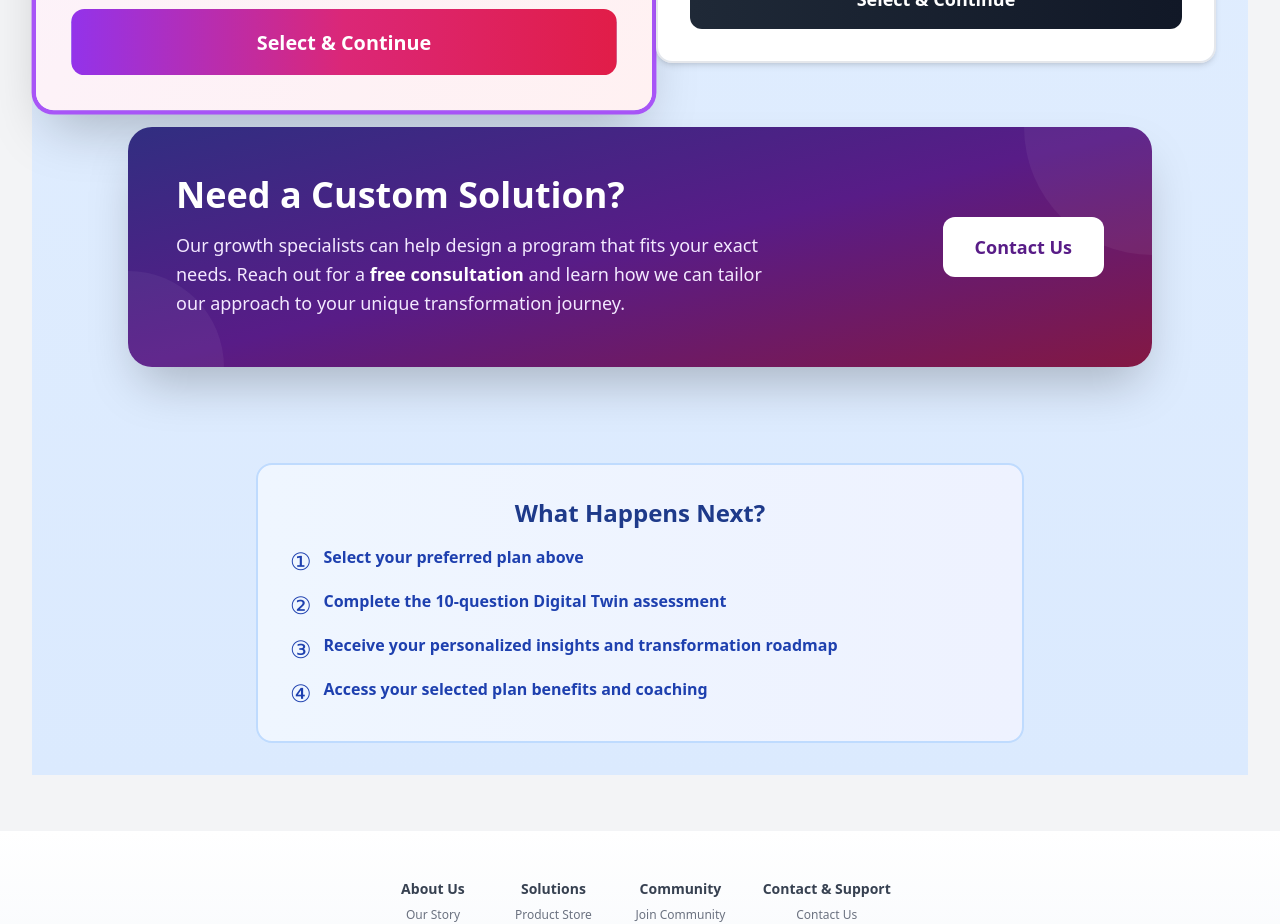
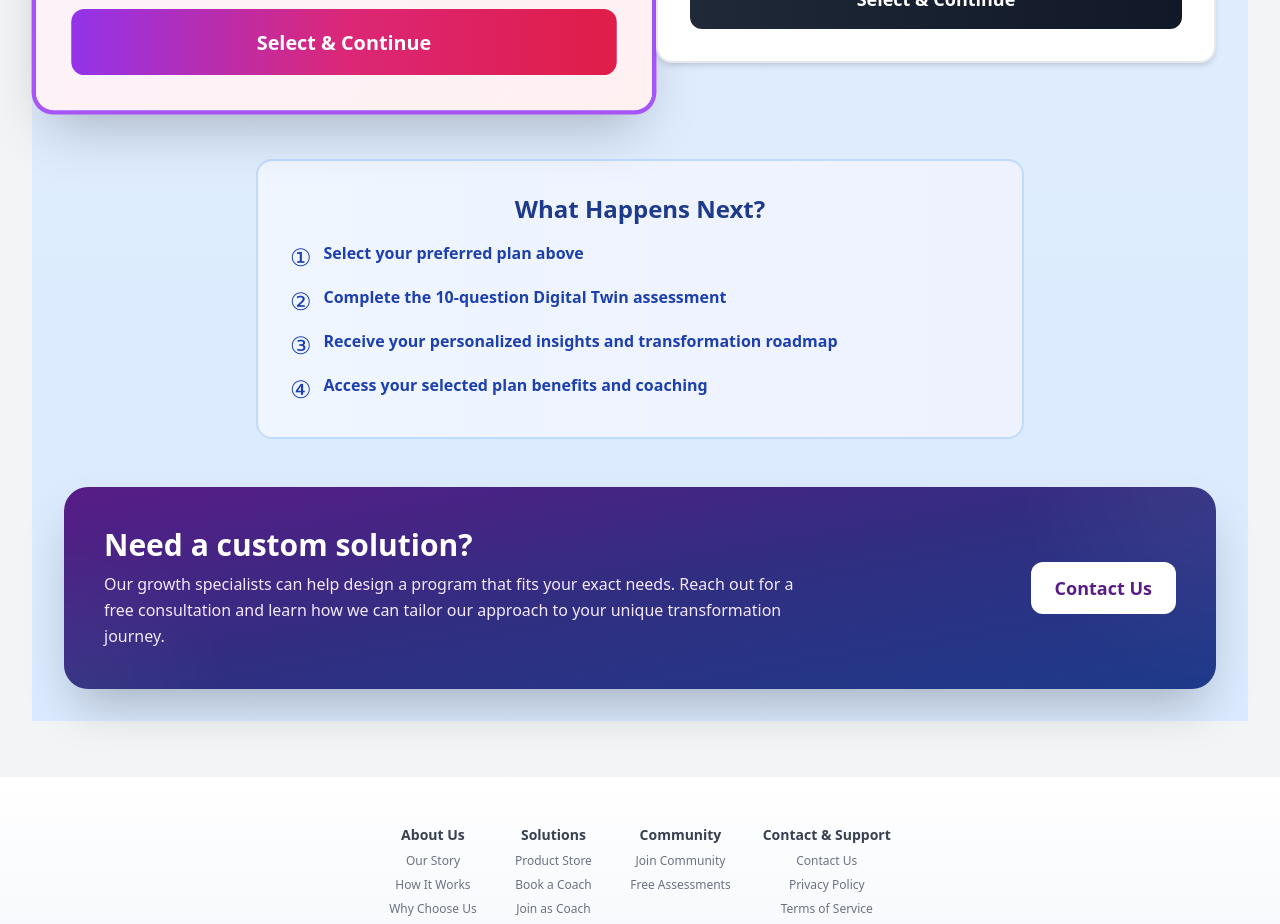
Before and after one commit to shivanichhabra4u10-cmyk/wingro, a React (Create React App) app in the folder client/: page /digital-twin in a window 1280 px wide. Shown: the part 3140-4064 px from the top of the page. Built offline with nearby package versions, Linux system fonts and the light colour scheme.

Commit message:
moved contact us in bottom

```diff
--- a/client/src/components/DigitalTwinPricingPlans.tsx
+++ b/client/src/components/DigitalTwinPricingPlans.tsx
@@ -491,36 +491,6 @@ const DigitalTwinPricingPlans: React.FC<DigitalTwinPricingPlansProps> = ({ userI
         </div>
       )}
 
-      {/* Contact CTA Section */}
-      <div className="mt-16 max-w-5xl mx-auto">
-        <div className="bg-gradient-to-br from-indigo-900 via-purple-900 to-pink-900 rounded-3xl p-8 md:p-12 shadow-2xl text-white relative overflow-hidden">
-          {/* Decorative elements */}
-          <div className="absolute top-0 right-0 w-64 h-64 bg-white opacity-5 rounded-full -mr-32 -mt-32"></div>
-          <div className="absolute bottom-0 left-0 w-48 h-48 bg-white opacity-5 rounded-full -ml-24 -mb-24"></div>
-
-          <div className="relative z-10 flex flex-col md:flex-row items-center justify-between">
-            <div className="md:w-2/3 mb-6 md:mb-0">
-              <h3 className="text-3xl md:text-4xl font-black mb-4">
-                Need a Custom Solution?
-              </h3>
-              <p className="text-lg text-purple-100 leading-relaxed">
-                Our growth specialists can help design a program that fits your exact needs.
-                Reach out for a <span className="font-bold text-white">free consultation</span> and
-                learn how we can tailor our approach to your unique transformation journey.
-              </p>
-            </div>
-            <div className="md:w-1/3 md:text-right md:pl-6">
-              <button
-                onClick={() => window.location.href = '/contact'}
-                className="bg-white text-purple-900 px-8 py-4 rounded-xl font-bold text-lg hover:bg-purple-50 transition-all hover:shadow-2xl hover:scale-105"
-              >
-                Contact Us
-              </button>
-            </div>
-          </div>
-        </div>
-      </div>
-
 
     </div>
   );
--- a/client/src/components/TieredPlans.tsx
+++ b/client/src/components/TieredPlans.tsx
@@ -106,24 +106,6 @@ const TieredPlans: React.FC<TieredPlansProps> = ({ plans = defaultPlans, userId,
           </div>
         ))}
       </div>
-
-      {/* Contact Us Section */}
-      <div className="mt-12 bg-gradient-to-r from-blue-50 to-indigo-50 rounded-xl p-6 shadow-sm">
-        <div className="flex flex-col md:flex-row items-center">
-          <div className="md:w-2/3 mb-6 md:mb-0">
-            <h3 className="text-2xl font-bold text-gray-800">Need a custom solution?</h3>
-            <p className="text-gray-600 mt-2">
-              Our growth specialists can help design a program that fits your exact needs.
-              Reach out for a free consultation and learn how we can tailor our approach to your unique situation.
-            </p>
-          </div>
-          <div className="md:w-1/3 md:text-right md:pl-4">
-            <button className="bg-gradient-to-r from-blue-600 to-indigo-600 text-white py-3 px-6 rounded-lg hover:shadow-md transition-all font-medium">
-              Contact Us
-            </button>
-          </div>
-        </div>
-      </div>
     </div>
   );
 };
--- a/client/src/pages/DigitalTwinCareer.tsx
+++ b/client/src/pages/DigitalTwinCareer.tsx
@@ -975,6 +975,33 @@ const CareerAssessment: React.FC = () => {
             </ul>
           </div>
         </div>
+
+        {/* Need a Custom Solution Section */}
+        <div className="mt-12 max-w-6xl mx-auto">
+          <div className="bg-gradient-to-br from-purple-900 via-indigo-900 to-blue-900 rounded-3xl p-8 md:p-10 shadow-2xl text-white relative overflow-hidden">
+            {/* Decorative elements */}
+            <div className="absolute top-0 right-0 w-64 h-64 bg-white/5 rounded-full -mr-32 -mt-32 blur-3xl"></div>
+            <div className="absolute bottom-0 left-0 w-48 h-48 bg-white/5 rounded-full -ml-24 -mb-24 blur-3xl"></div>
+
+            <div className="relative z-10 flex flex-col md:flex-row items-center">
+              <div className="md:w-2/3 mb-6 md:mb-0">
+                <h3 className="text-2xl md:text-3xl font-black text-white">Need a custom solution?</h3>
+                <p className="text-purple-100 mt-2 leading-relaxed">
+                  Our growth specialists can help design a program that fits your exact needs.
+                  Reach out for a free consultation and learn how we can tailor our approach to your unique transformation journey.
+                </p>
+              </div>
+              <div className="md:w-1/3 md:text-right md:pl-4">
+                <button
+                  onClick={() => window.location.href = '/contact'}
+                  className="bg-white text-purple-900 py-3 px-6 rounded-xl hover:bg-purple-50 hover:shadow-xl transition-all font-bold text-lg"
+                >
+                  Contact Us
+                </button>
+              </div>
+            </div>
+          </div>
+        </div>
       </div>
     );
   };
@@ -1236,43 +1263,14 @@ const CareerAssessment: React.FC = () => {
             <div className="absolute top-1/2 left-1/2 w-80 h-80 bg-white/5 rounded-full -translate-x-1/2 -translate-y-1/2 blur-3xl"></div>
 
             <div className="relative z-10 text-center">
-              {/* Success Icon - Animated and Larger */}
-              <div className="mb-8 flex justify-center">
-                <div className="relative">
-                  <div className="absolute inset-0 bg-white/20 rounded-full animate-pulse scale-150"></div>
-                  <div className="absolute inset-2 bg-white/10 rounded-full animate-ping" style={{ animationDuration: '2s' }}></div>
-                  <div className="relative w-32 h-32 bg-white/30 rounded-full flex items-center justify-center border-4 border-white/80 backdrop-blur-sm">
-                    <svg className="w-20 h-20 text-white drop-shadow-lg" fill="currentColor" viewBox="0 0 24 24">
-                      <path d="M9 16.17L4.83 12l-1.42 1.41L9 19 21 7l-1.41-1.41L9 16.17z" />
-                    </svg>
-                  </div>
-                </div>
-              </div>
-
-              {/* Main message - Enhanced Contrast & Typography */}
-              <h1 className="text-5xl md:text-7xl font-black mb-4 drop-shadow-lg" style={{textShadow: '0 6px 20px rgba(0,0,0,0.4)', letterSpacing: '-0.02em'}}>
-                Assessment Complete!
-              </h1>
-
-              {/* Digital Twin Message - NEW */}
-              <div className="bg-white/20 backdrop-blur-md rounded-2xl p-6 mb-6 border border-white/30">
-                <p className="text-3xl md:text-4xl font-black mb-3 drop-shadow-lg" style={{textShadow: '0 4px 12px rgba(0,0,0,0.3)'}}>
-                  🚀 Your Digital Twin Creation Begins
-                </p>
-                <p className="text-lg md:text-xl font-semibold drop-shadow-lg" style={{textShadow: '0 2px 8px rgba(0,0,0,0.3)'}}>
-                  Your first step towards building your Digital Twin is done. We're analyzing your insights to create a personalized transformation roadmap.
-                </p>
-              </div>
-
               <p className="text-xl md:text-2xl font-bold mb-2 drop-shadow-lg" style={{textShadow: '0 2px 8px rgba(0,0,0,0.3)'}}>
-                Thank you for your thoughtful responses
+                View your Digital Twin Career Snapshot below! 🚀
               </p>
-
             </div>
           </div>
 
           {/* Completion Summary Card - Enhanced */}
-          <div className="bg-white rounded-3xl shadow-2xl p-10 mb-10 border-0">
+          <div className="bg-white rounded-2xl shadow-2xl p-10 mb-10 border-0">
 
             <div className="grid grid-cols-1 md:grid-cols-3 gap-6 mb-8">
               {/* Questions Answered */}
@@ -1492,6 +1490,33 @@ const CareerAssessment: React.FC = () => {
             </button>
           </div>
 
+          {/* Need a Custom Solution Section */}
+          <div className="mt-12 max-w-6xl mx-auto">
+            <div className="bg-gradient-to-br from-purple-900 via-indigo-900 to-blue-900 rounded-3xl p-8 md:p-10 shadow-2xl text-white relative overflow-hidden">
+              {/* Decorative elements */}
+              <div className="absolute top-0 right-0 w-64 h-64 bg-white/5 rounded-full -mr-32 -mt-32 blur-3xl"></div>
+              <div className="absolute bottom-0 left-0 w-48 h-48 bg-white/5 rounded-full -ml-24 -mb-24 blur-3xl"></div>
+
+              <div className="relative z-10 flex flex-col md:flex-row items-center">
+                <div className="md:w-2/3 mb-6 md:mb-0">
+                  <h3 className="text-2xl md:text-3xl font-black text-white">Need a custom solution?</h3>
+                  <p className="text-purple-100 mt-2 leading-relaxed">
+                    Our growth specialists can help design a program that fits your exact needs.
+                    Reach out for a free consultation and learn how we can tailor our approach to your unique transformation journey.
+                  </p>
+                </div>
+                <div className="md:w-1/3 md:text-right md:pl-4">
+                  <button
+                    onClick={() => window.location.href = '/contact'}
+                    className="bg-white text-purple-900 py-3 px-6 rounded-xl hover:bg-purple-50 hover:shadow-xl transition-all font-bold text-lg"
+                  >
+                    Contact Us
+                  </button>
+                </div>
+              </div>
+            </div>
+          </div>
+
           {/* Footer Information - Enhanced */}
           <div className="bg-white rounded-2xl shadow-xl p-8 text-center border-t-4 border-gradient-to-r from-indigo-600 to-pink-600">
             <p className="text-2xl font-black text-transparent bg-clip-text bg-gradient-to-r from-indigo-600 to-pink-600 mb-4">
```
